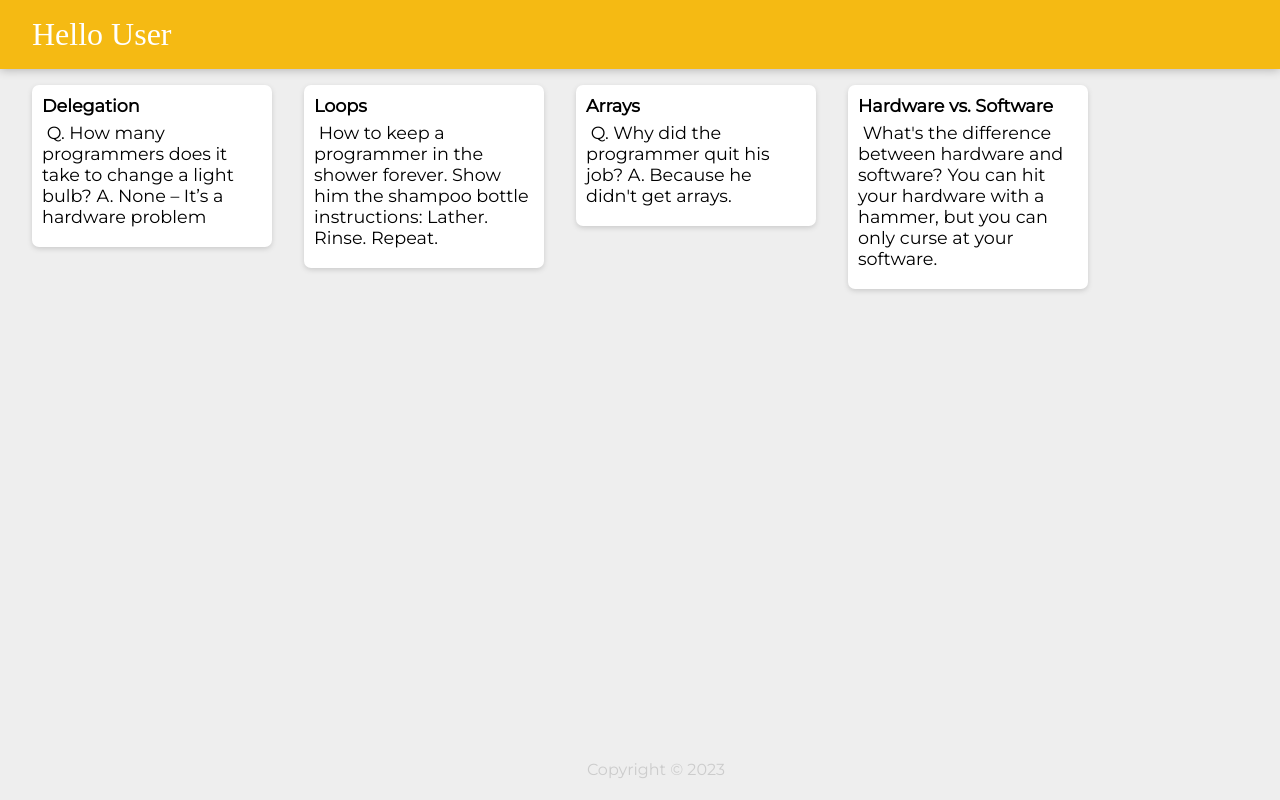
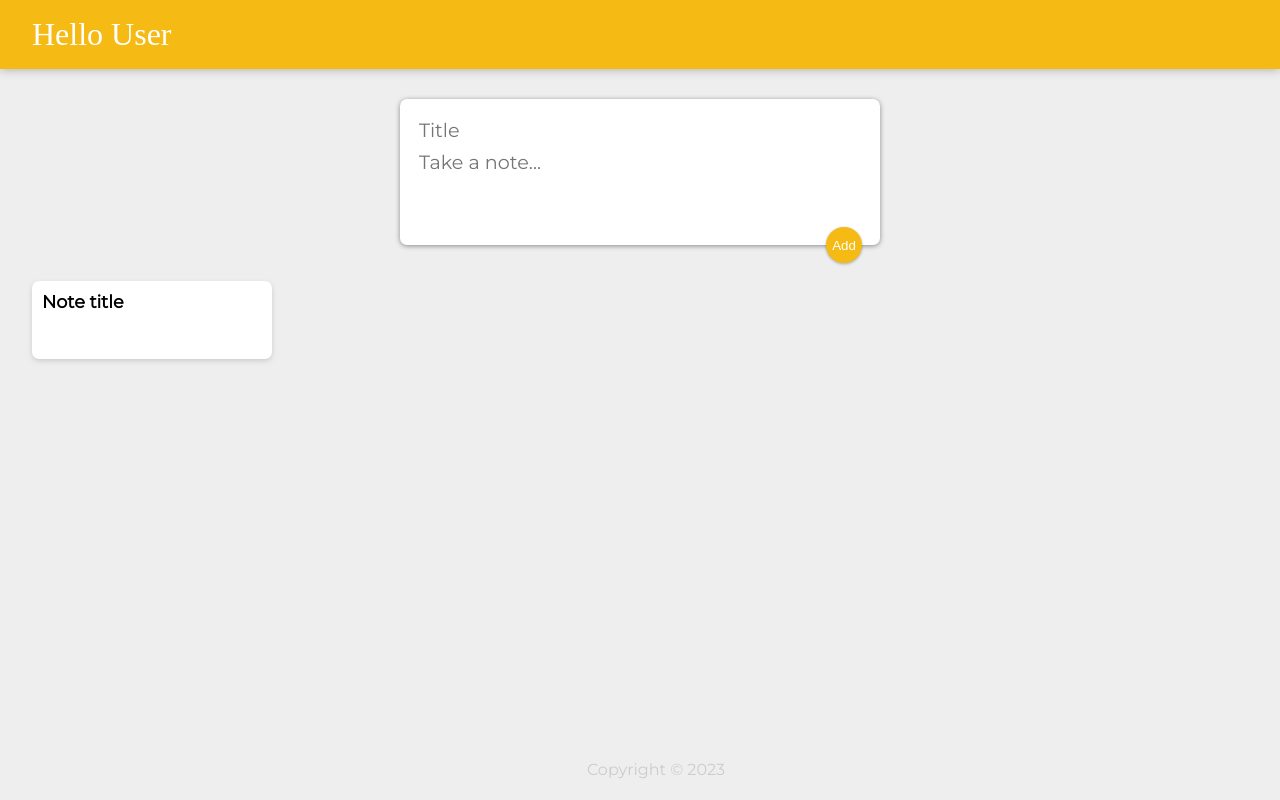
Before and after one commit to Seal5/NoteThem, a React (Create React App) app: page / in a window 1280 px wide. Built offline with nearby package versions, Linux system fonts and the light colour scheme; a web font is replaced by a local one.

Commit message:
Update #3

```diff
--- a/public/styles.css
+++ b/public/styles.css
@@ -54,3 +54,49 @@
   white-space: pre-wrap;
   word-wrap: break-word;
 }
+
+.note button {
+  position: relative;
+  float: right;
+  margin-right: 10px;
+  color: #f5ba13;
+  border: none;
+  width: 36px;
+  height: 36px;
+  cursor: pointer;
+  outline: none;
+}
+
+form {
+  position: relative;
+  width: 480px;
+  margin: 30px auto 20px auto;
+  background: #fff;
+  padding: 15px;
+  border-radius: 7px;
+  box-shadow: 0 1px 5px rgb(138, 137, 137);
+}
+form input,
+form textarea {
+  width: 100%;
+  border: none;
+  padding: 4px;
+  outline: none;
+  font-size: 1.2em;
+  font-family: inherit;
+  resize: none;
+}
+form button {
+  position: absolute;
+  right: 18px;
+  bottom: -18px;
+  background: #f5ba13;
+  color: #fff;
+  border: none;
+  border-radius: 50%;
+  width: 36px;
+  height: 36px;
+  box-shadow: 0 1px 3px rgba(0, 0, 0, 0.3);
+  cursor: pointer;
+  outline: none;
+}
--- a/src/components/App.jsx
+++ b/src/components/App.jsx
@@ -1,10 +1,16 @@
 import React from "react";
 import Header from "./Header";
+import Footer from "./Footer";
+import Note from "./Note"
+import CreateArea from "./CreateArea"
 
 function App() {
   return (
     <div>
       <Header />
+      <CreateArea />
+      <Note key={1} title="Note title" content="Note content" />
+      <Footer />
     </div>
   );
 }
--- /dev/null
+++ b/src/components/CreateArea.jsx
@@ -0,0 +1,31 @@
+import React, {useState} from "react";
+
+function CreateArea() {
+const [note, getNote] = useState({
+    title: "",
+    content: ""
+})
+
+function changeNote(event){
+    const {name, value} = event.target;
+    getNote(prev => {
+        return{
+        ...prev,
+        [name] : value};
+    });
+}
+function submitNote(event){
+
+}
+  return (
+    <div>
+      <form>
+        <input onChange = {changeNote} name="title" placeholder="Title" value={note.title} />
+        <textarea onChange = {changeNote} name="content" placeholder="Take a note..." rows="3" value={note.context} />
+        <button onClick = {submitNote}>Add</button>
+      </form>
+    </div>
+  );
+}
+
+export default CreateArea;
--- a/src/index.js
+++ b/src/index.js
@@ -8,10 +8,6 @@
 ReactDOM.render(
   <div>
     <App />
-    {notes.map(notes => (
-      <Note key={notes.key} title={notes.title} description={notes.content} />
-    ))}
-    <Footer />
   </div>,
   document.getElementById("root")
 );
```
